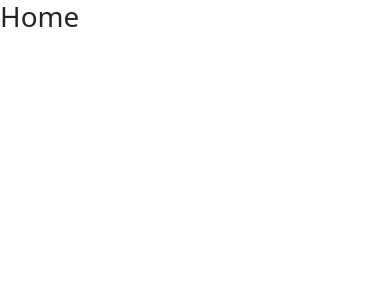
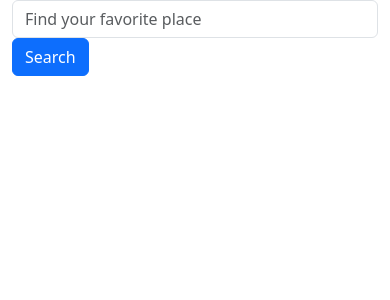
Before and after one commit to kikutan-day65/favorite_secret_place, a Django app: page / in a window 390 px wide. Shown: the top 300 px of the page. Run offline with Django 5.2, Linux system fonts and the light colour scheme.

Commit message:
style: add serch box

```diff
--- a/fav_sec_place/templates/core/home.html
+++ b/fav_sec_place/templates/core/home.html
@@ -1,8 +1,21 @@
 {% extends 'base.html' %}
+{% load static %}
 
 {% block title %}Home{% endblock title %}
 
 
 {% block content %}
-<h1>Home</h1>
+
+<div class="container">
+    <div class="row height d-flex justify-content-center align-items-center">
+        <div class="col-md-8">
+            <div class="search">
+                <i class="fa fa-search"></i>
+                <input type="text" class="form-control" placeholder="Find your favorite place">
+                <button class="btn btn-primary">Search</button>
+            </div>
+        </div>
+    </div>
+</div>
+
 {% endblock content %}
```
